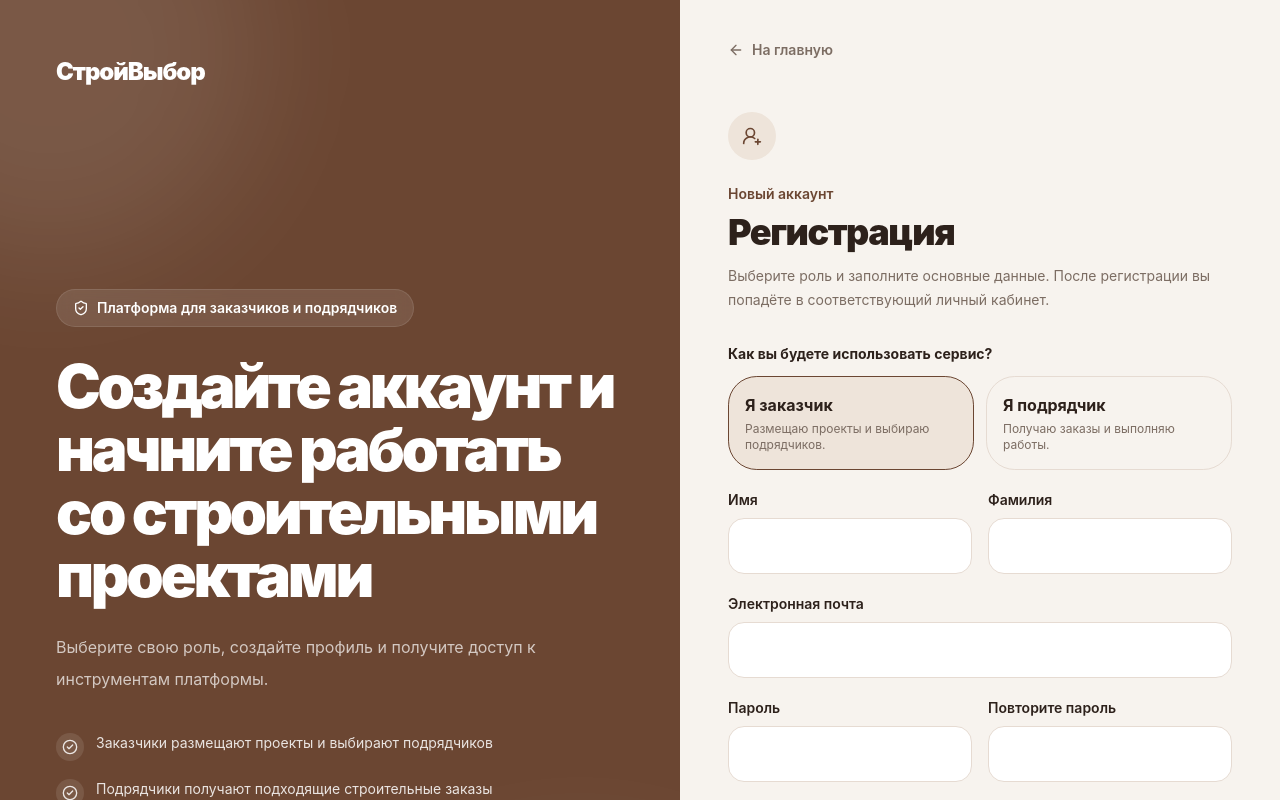
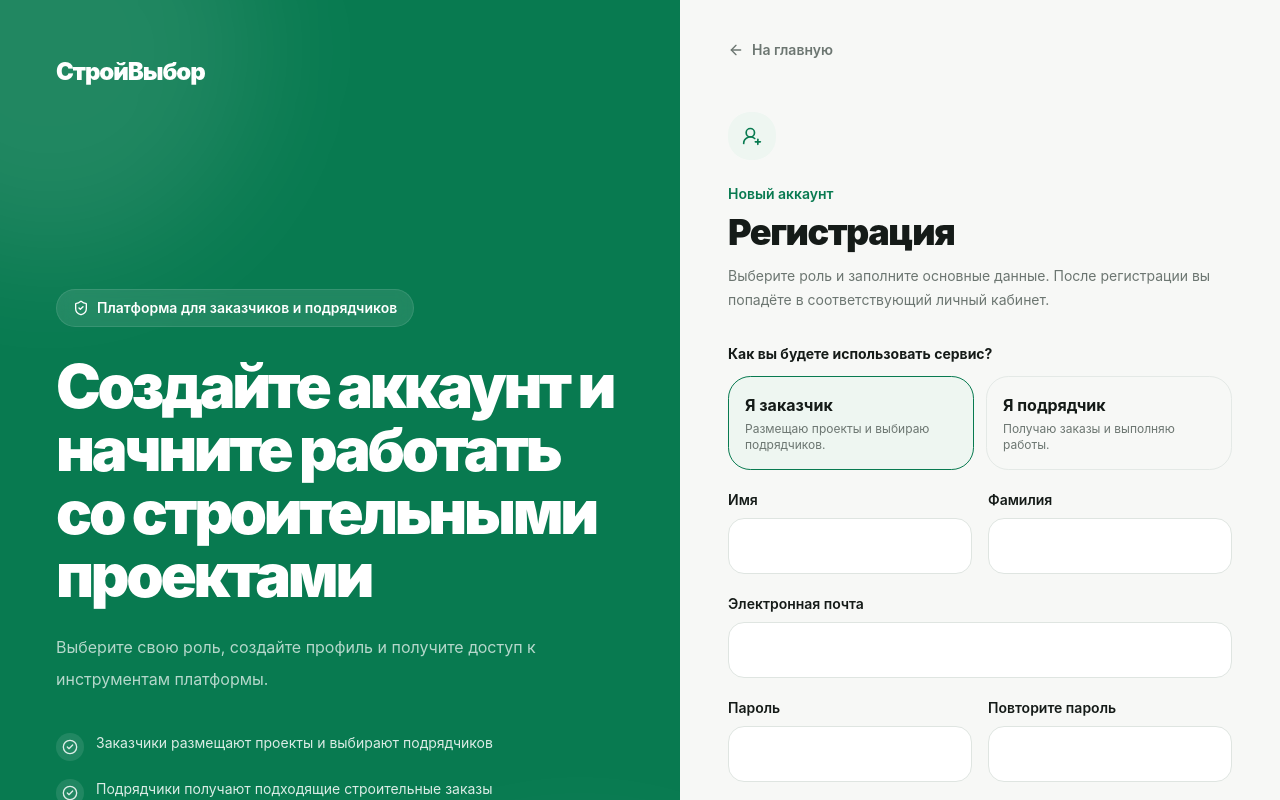
Before and after one commit to ggamzatov/stroyselect, a Next.js app: page /register in a window 1280 px wide. Shown: the top 800 px of the page. Built offline with nearby package versions, Linux system fonts and the light colour scheme; no server answers.

Commit message:
design: establish green ui v2 tokens

```diff
--- a/app/globals.css
+++ b/app/globals.css
@@ -30,139 +30,111 @@
   --color-input: var(--input);
   --color-border: var(--border);
   --color-destructive: var(--destructive);
-
   --color-accent-foreground: var(--accent-foreground);
   --color-accent: var(--accent);
-
   --color-muted-foreground: var(--muted-foreground);
   --color-muted: var(--muted);
-
   --color-secondary-foreground: var(--secondary-foreground);
   --color-secondary: var(--secondary);
-
   --color-primary-foreground: var(--primary-foreground);
   --color-primary: var(--primary);
-
   --color-popover-foreground: var(--popover-foreground);
   --color-popover: var(--popover);
-
   --color-card-foreground: var(--card-foreground);
   --color-card: var(--card);
 
-  --radius-sm: calc(var(--radius) * 0.6);
-  --radius-md: calc(var(--radius) * 0.8);
+  --radius-sm: calc(var(--radius) * 0.55);
+  --radius-md: calc(var(--radius) * 0.75);
   --radius-lg: var(--radius);
-  --radius-xl: calc(var(--radius) * 1.4);
-  --radius-2xl: calc(var(--radius) * 1.8);
-  --radius-3xl: calc(var(--radius) * 2.2);
-  --radius-4xl: calc(var(--radius) * 2.6);
+  --radius-xl: calc(var(--radius) * 1.25);
+  --radius-2xl: calc(var(--radius) * 1.55);
+  --radius-3xl: calc(var(--radius) * 1.9);
+  --radius-4xl: calc(var(--radius) * 2.25);
 }
 
 :root {
-  /* Основной фон */
-  --background: #f7f3ee;
-  --foreground: #2d211b;
+  --background: #f7f8f6;
+  --foreground: #151b18;
 
-  /* Карточки */
   --card: #ffffff;
-  --card-foreground: #2d211b;
+  --card-foreground: #151b18;
+  --popover: #ffffff;
+  --popover-foreground: #151b18;
 
-  --popover: #ffffff;
-  --popover-foreground: #2d211b;
+  --primary: #087a50;
+  --primary-foreground: #ffffff;
+  --secondary: #eef6f1;
+  --secondary-foreground: #155f43;
+  --muted: #f2f5f3;
+  --muted-foreground: #6c7671;
+  --accent: #e2f2e8;
+  --accent-foreground: #0d6545;
 
-  /* Главный фирменный коричневый */
-  --primary: #6b4632;
-  --primary-foreground: #ffffff;
+  --destructive: #d64a4a;
+  --border: #e4e9e6;
+  --input: #dfe5e1;
+  --ring: #1a8b60;
 
-  /* Светлые поверхности */
-  --secondary: #eee4da;
-  --secondary-foreground: #4d3528;
+  --chart-1: #087a50;
+  --chart-2: #31a26f;
+  --chart-3: #6fbe92;
+  --chart-4: #aad8be;
+  --chart-5: #d8eee1;
 
-  --muted: #f2ebe5;
-  --muted-foreground: #7c6d63;
+  --radius: 0.9rem;
 
-  --accent: #dcc3ad;
-  --accent-foreground: #3b2920;
+  --sidebar: #ffffff;
+  --sidebar-foreground: #202723;
+  --sidebar-primary: #087a50;
+  --sidebar-primary-foreground: #ffffff;
+  --sidebar-accent: #eef6f1;
+  --sidebar-accent-foreground: #0d6545;
+  --sidebar-border: #e7ebe8;
+  --sidebar-ring: #1a8b60;
 
-  /* Системные цвета */
-  --destructive: #c5534f;
-
-  --border: #e6dbd2;
-  --input: #e6dbd2;
-  --ring: #8a624c;
-
-  /* Графики */
-  --chart-1: #6b4632;
-  --chart-2: #956b51;
-  --chart-3: #c49574;
-  --chart-4: #d8b89f;
-  --chart-5: #ead9cb;
-
-  /* Более премиальные скругления */
-  --radius: 1rem;
-
-  /* Sidebar */
-  --sidebar: #fbf8f5;
-  --sidebar-foreground: #2d211b;
-  --sidebar-primary: #6b4632;
-  --sidebar-primary-foreground: #ffffff;
-  --sidebar-accent: #eee4da;
-  --sidebar-accent-foreground: #4d3528;
-  --sidebar-border: #e6dbd2;
-  --sidebar-ring: #8a624c;
-
-  /* Дополнительные фирменные токены */
-  --success: #4f8162;
-  --warning: #bd833a;
+  --success: #168a58;
+  --warning: #f09a2b;
+  --info: #3d8be0;
 
   --shadow-soft:
-    0 2px 5px rgba(66, 43, 30, 0.03),
-    0 14px 36px rgba(66, 43, 30, 0.07);
+    0 1px 2px rgba(20, 35, 27, 0.02),
+    0 8px 24px rgba(20, 35, 27, 0.055);
 
   --shadow-card:
-    0 3px 10px rgba(66, 43, 30, 0.04),
-    0 20px 50px rgba(66, 43, 30, 0.09);
+    0 2px 6px rgba(20, 35, 27, 0.035),
+    0 14px 36px rgba(20, 35, 27, 0.08);
 
   --shadow-floating:
-    0 24px 70px rgba(66, 43, 30, 0.15);
+    0 18px 48px rgba(20, 35, 27, 0.12);
 }
 
 .dark {
-  --background: #1d1713;
-  --foreground: #f7f2ee;
-
-  --card: #29201b;
-  --card-foreground: #f7f2ee;
-
-  --popover: #29201b;
-  --popover-foreground: #f7f2ee;
-
-  --primary: #c89b7e;
-  --primary-foreground: #231813;
-
-  --secondary: #392c25;
-  --secondary-foreground: #f7f2ee;
-
-  --muted: #332720;
-  --muted-foreground: #b8aaa0;
-
-  --accent: #4a372c;
-  --accent-foreground: #f7f2ee;
-
-  --destructive: #d66b64;
-
-  --border: #493a31;
-  --input: #493a31;
-  --ring: #c89b7e;
-
-  --sidebar: #241b17;
-  --sidebar-foreground: #f7f2ee;
-  --sidebar-primary: #c89b7e;
-  --sidebar-primary-foreground: #231813;
-  --sidebar-accent: #392c25;
-  --sidebar-accent-foreground: #f7f2ee;
-  --sidebar-border: #493a31;
-  --sidebar-ring: #c89b7e;
+  --background: #101613;
+  --foreground: #f2f7f4;
+  --card: #17201b;
+  --card-foreground: #f2f7f4;
+  --popover: #17201b;
+  --popover-foreground: #f2f7f4;
+  --primary: #5fc491;
+  --primary-foreground: #082b1d;
+  --secondary: #203229;
+  --secondary-foreground: #e9f6ef;
+  --muted: #1b2a23;
+  --muted-foreground: #a4b3ab;
+  --accent: #233b30;
+  --accent-foreground: #e9f6ef;
+  --destructive: #ef6b6b;
+  --border: #2d3b34;
+  --input: #35443c;
+  --ring: #69c99a;
+  --sidebar: #121a16;
+  --sidebar-foreground: #f2f7f4;
+  --sidebar-primary: #5fc491;
+  --sidebar-primary-foreground: #082b1d;
+  --sidebar-accent: #203229;
+  --sidebar-accent-foreground: #e9f6ef;
+  --sidebar-border: #2d3b34;
+  --sidebar-ring: #69c99a;
 }
 
 @layer base {
@@ -187,13 +159,7 @@
       sans-serif;
     -webkit-font-smoothing: antialiased;
     text-rendering: optimizeLegibility;
-
-    background-image:
-      radial-gradient(
-        circle at top left,
-        rgba(220, 195, 173, 0.22),
-        transparent 28rem
-      );
+    background-image: linear-gradient(180deg, #fbfcfb 0, var(--background) 22rem);
   }
 
   button,
@@ -214,6 +180,11 @@
     transform: scale(0.98);
   }
 
+  :focus-visible {
+    outline: 2px solid var(--ring);
+    outline-offset: 2px;
+  }
+
   ::selection {
     background: var(--primary);
     color: var(--primary-foreground);
@@ -226,9 +197,9 @@
     max-width: 1440px;
     margin-inline: auto;
     padding-inline: 1rem;
+  }
 
-  }
-    .stroy-select {
+  .stroy-select {
     width: 100%;
     min-height: 3.5rem;
     border: 1px solid var(--input);
@@ -239,9 +210,11 @@
     outline: none;
   }
 
-  .stroy-select:focus {
+  .stroy-select:focus,
+  .stroy-textarea:focus,
+  .stroy-input:focus {
     border-color: var(--ring);
-    box-shadow: 0 0 0 4px rgba(107, 70, 50, 0.1);
+    box-shadow: 0 0 0 4px rgba(8, 122, 80, 0.1);
   }
 
   .stroy-textarea {
@@ -256,14 +229,11 @@
     outline: none;
   }
 
-  .stroy-textarea::placeholder {
+  .stroy-textarea::placeholder,
+  .stroy-input::placeholder {
     color: var(--muted-foreground);
   }
 
-  .stroy-textarea:focus {
-    border-color: var(--ring);
-    box-shadow: 0 0 0 4px rgba(107, 70, 50, 0.1);
-  }
   @media (min-width: 768px) {
     .app-container {
       padding-inline: 1.5rem;
@@ -276,25 +246,18 @@
     }
   }
 
-  .stroy-card {
-    background: var(--card);
-    color: var(--card-foreground);
-    border: 1px solid var(--border);
-    border-radius: 1.5rem;
-    box-shadow: var(--shadow-soft);
-  }
-
+  .stroy-card,
   .stroy-card-interactive {
     background: var(--card);
     color: var(--card-foreground);
     border: 1px solid var(--border);
-    border-radius: 1.5rem;
+    border-radius: 1.25rem;
     box-shadow: var(--shadow-soft);
   }
 
   .stroy-card-interactive:hover {
     transform: translateY(-2px);
-    border-color: rgba(107, 70, 50, 0.25);
+    border-color: rgba(8, 122, 80, 0.24);
     box-shadow: var(--shadow-card);
   }
 
@@ -309,25 +272,16 @@
     outline: none;
   }
 
-  .stroy-input::placeholder {
-    color: var(--muted-foreground);
-  }
-
-  .stroy-input:focus {
-    border-color: var(--ring);
-    box-shadow: 0 0 0 4px rgba(107, 70, 50, 0.1);
-  }
-
   .stroy-page-title {
     font-size: clamp(1.8rem, 4vw, 2.8rem);
-    font-weight: 750;
+    font-weight: 760;
     line-height: 1.05;
-    letter-spacing: -0.035em;
+    letter-spacing: -0.04em;
   }
 
   .stroy-section-title {
-    font-size: clamp(1.25rem, 2vw, 1.75rem);
-    font-weight: 700;
+    font-size: clamp(1.2rem, 2vw, 1.6rem);
+    font-weight: 720;
     line-height: 1.2;
     letter-spacing: -0.025em;
   }
@@ -340,11 +294,14 @@
 
   .stroy-gradient {
     background:
-      linear-gradient(
-        135deg,
-        rgba(107, 70, 50, 0.98),
-        rgba(142, 99, 73, 0.94)
-      );
+      linear-gradient(135deg, rgba(7, 110, 72, 0.99), rgba(25, 142, 92, 0.94));
     color: white;
   }
+
+  .ui-v2-panel {
+    background: var(--card);
+    border: 1px solid var(--border);
+    border-radius: 1.2rem;
+    box-shadow: var(--shadow-soft);
+  }
 }
```
